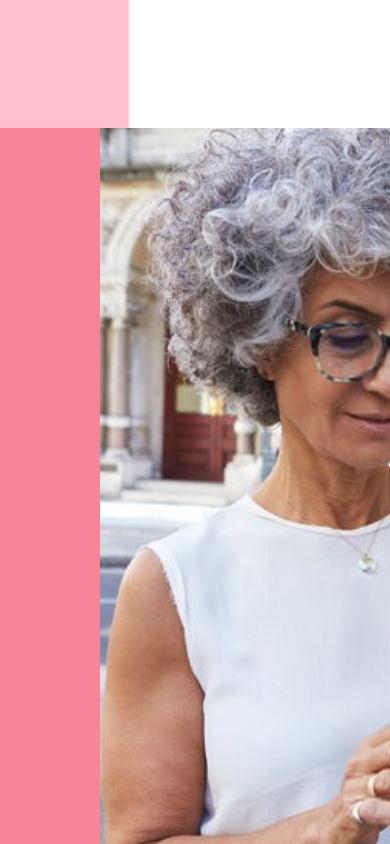
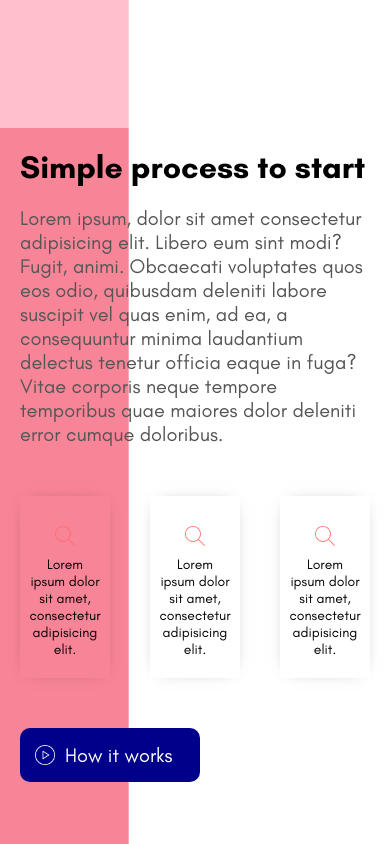
Before and after one commit to phantware/react-website, a React (Create React App) app: page / in a window 390 px wide. Shown: the part 1560-2404 px from the top of the page. Built offline with nearby package versions, Linux system fonts and the light colour scheme.

Commit message:
Services and MiniCard component responsiveness implemented

```diff
--- a/src/App.js
+++ b/src/App.js
@@ -46,6 +46,7 @@ const PriceShape = styled.div`
   background-color: crimson;
 `
 function App() {
+  const smallScreen = window.screen.width <= 480 ? true : false
   return (
     <>
       <Container>
--- a/src/components/MiniCard.jsx
+++ b/src/components/MiniCard.jsx
@@ -10,6 +10,9 @@ const Container = styled.div`
   align-items: center;
   -webkit-box-shadow: 0px 0px 17px -11px rgba(0, 0, 0, 0.58);
   box-shadow: 0px 0px 17px -11px rgba(0, 0, 0, 0.58);
+  @media only screen and (max-width: 480px) {
+    width: 50px;
+  }
 `
 const Image = styled.img`
   width: 20px;
@@ -17,7 +20,13 @@ const Image = styled.img`
   text-align: center;
 `
 
-const Text = styled.span``
+const Text = styled.span`
+  margin-top: 10px;
+  text-align: center;
+  @media only screen and (max-width: 480px) {
+    font-size: 14px;
+  }
+`
 
 const MiniCard = () => {
   return (
--- a/src/components/Service.jsx
+++ b/src/components/Service.jsx
@@ -7,10 +7,16 @@ import Play from '../img/play.png'
 const Container = styled.div`
   display: flex;
   height: 100%;
+  @media only screen and (max-width: 480px) {
+    flex-direction: column;
+  }
 `
 const Left = styled.div`
   width: 50%;
   position: relative;
+  @media only screen and (max-width: 480px) {
+    display: none;
+  }
 `
 const Image = styled.img`
   height: 100%;
@@ -19,11 +25,17 @@ const Image = styled.img`
 `
 const Right = styled.div`
   width: 50%;
+  @media only screen and (max-width: 480px) {
+    width: 100%;
+  }
 `
 const Wrapper = styled.div`
   padding: 50px;
   display: flex;
   flex-direction: column;
+  @media only screen and (max-width: 480px) {
+    padding: 20px;
+  }
 `
 const Title = styled.h1``
 const Desc = styled.p`
```
